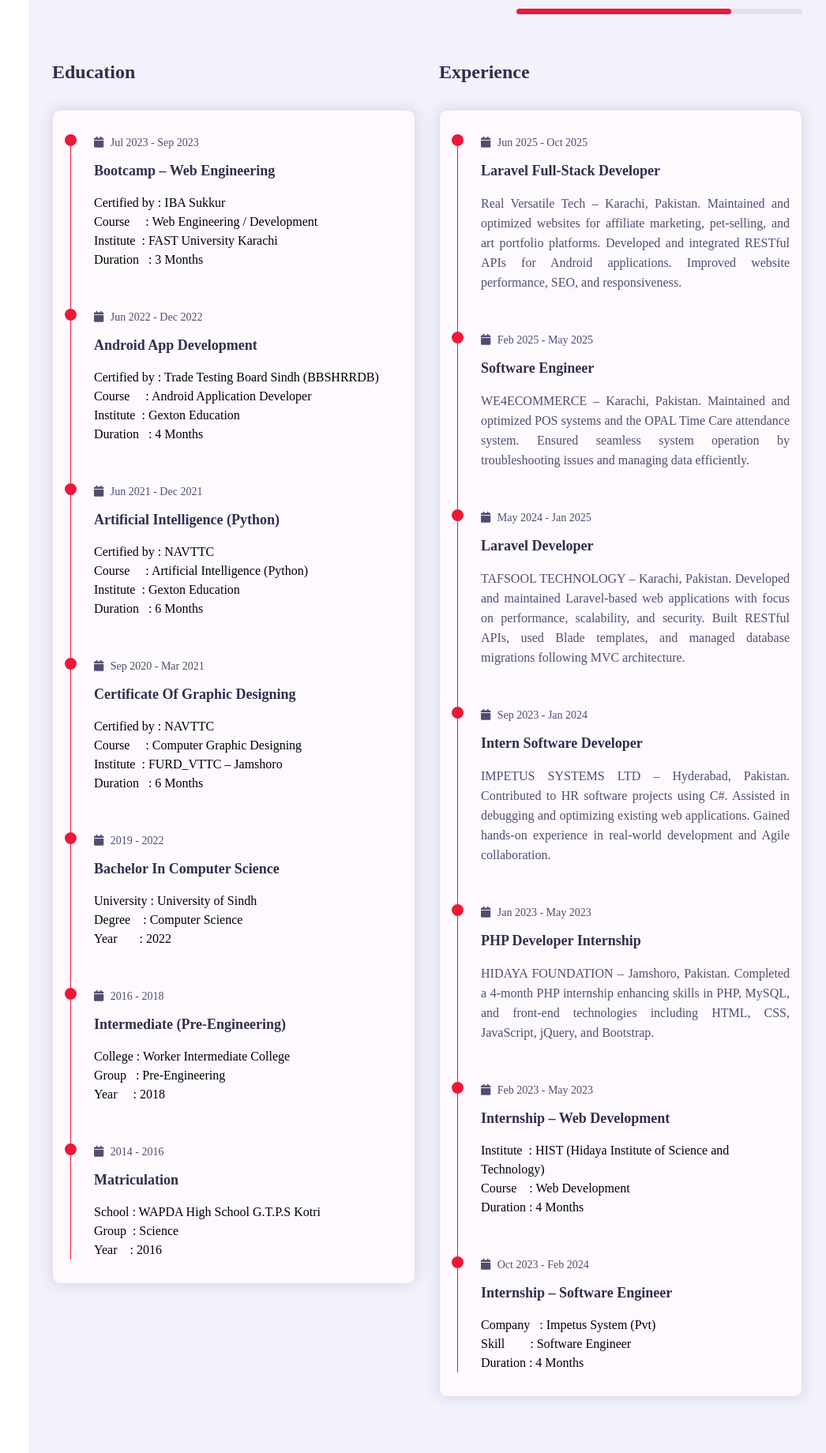
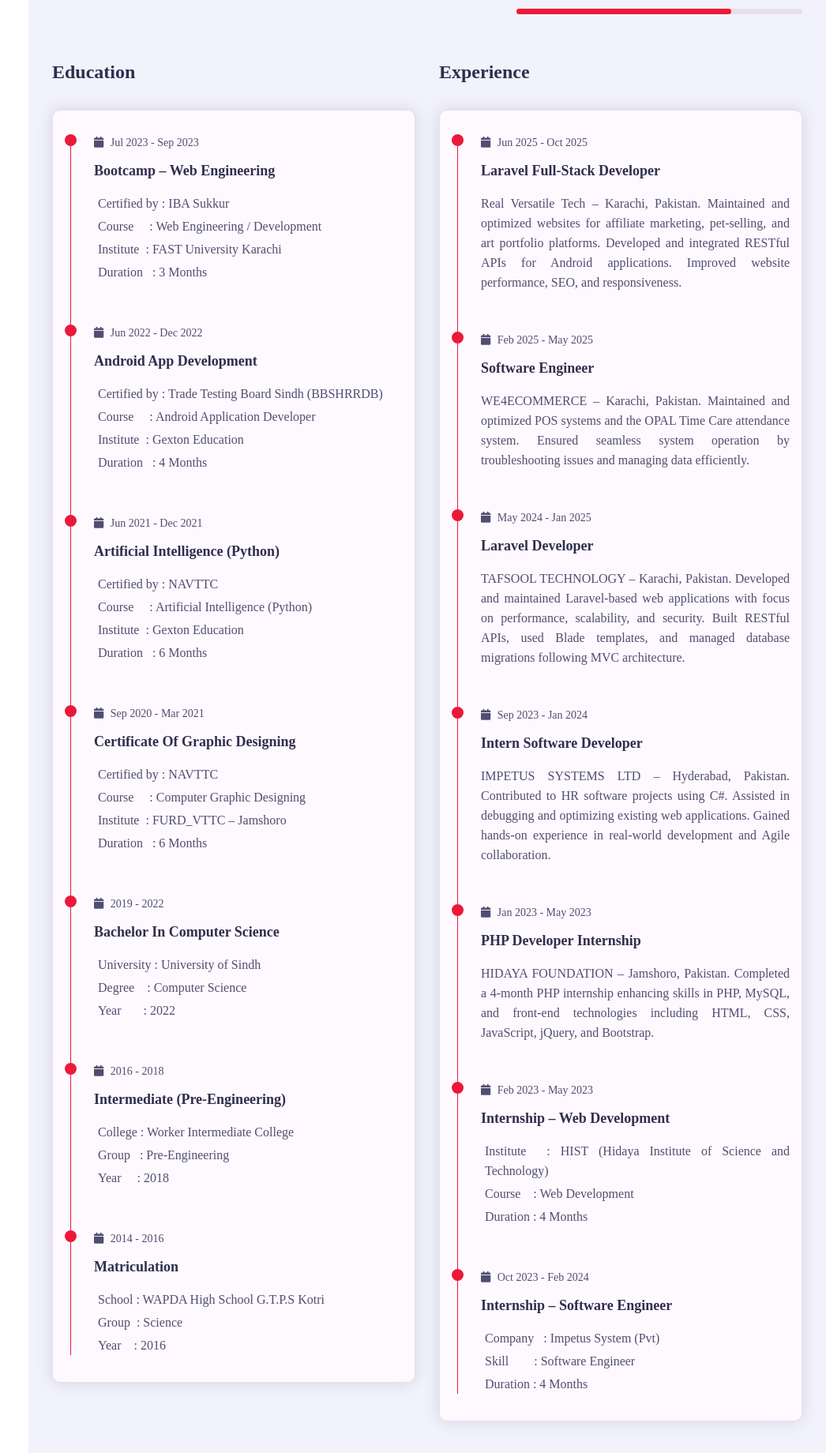
Before and after one commit to abdul-khalid-66/abdul-khalid-66.github.io, a PHP site: page / in a window 1280 px wide. Shown: the part 1854-3694 px from the top of the page at 79% size, without its empty margins (234-1280 px from the left). Run offline with PHP 8.4, Linux system fonts and the light colour scheme; some libraries are stand-ins or nearby versions; some web fonts are replaced.

Commit message:
now last project added successfully

```diff
--- a/css/style.css
+++ b/css/style.css
@@ -497,6 +497,19 @@ h3.my-profession{
     text-align: justify;
     color: var(--text-black-700);
 }
+.about .about-content .timeline .timeline-text ul,
+.about .about-content .timeline .timeline-item > ul{
+    padding-left: 5px;
+    list-style: none;
+    margin-top: 6px;
+}
+.about .about-content .timeline .timeline-text ul li,
+.about .about-content .timeline .timeline-item > ul li{
+    margin-bottom: 4px;
+    line-height: 25px;
+    font-size: 16px;
+    color: var(--text-black-700);
+}
 /* About end */
 /* Service start */
 .service .container{
--- a/index.html
+++ b/index.html
@@ -90,9 +90,6 @@
         .portfolio-img img { width: 100%; display: block; transition: transform 0.3s ease; }
         .portfolio-item-inner:hover .portfolio-img img { transform: scale(1.05); }
 
-        /* ===== TIMELINE UL ===== */
-        .timeline-text ul { padding-left: 5px; list-style: none; margin-top: 6px; }
-        .timeline-text ul li { margin-bottom: 4px; }
     </style>
 
     <title>Abdul Khalid | Portfolio</title>
@@ -269,14 +266,14 @@
                                                     <div class="circle-dot"></div>
                                                     <h3 class="timeline-date"><i class="fa fa-calendar"></i> Jul 2023 - Sep 2023</h3>
                                                     <h4 class="timeline-title">Bootcamp – Web Engineering</h4>
-                                                    <p class="timeline-text">
+                                                    <div class="timeline-text">
                                                         <ul>
                                                             <li>Certified by : IBA Sukkur</li>
                                                             <li>Course &nbsp;&nbsp;&nbsp;&nbsp;: Web Engineering / Development</li>
                                                             <li>Institute &nbsp;: FAST University Karachi</li>
                                                             <li>Duration &nbsp;&nbsp;: 3 Months</li>
                                                         </ul>
-                                                    </p>
+                                                    </div>
                                                 </div>
 
                                                 <!-- Android App Development -->
@@ -284,14 +281,14 @@
                                                     <div class="circle-dot"></div>
                                                     <h3 class="timeline-date"><i class="fa fa-calendar"></i> Jun 2022 - Dec 2022</h3>
                                                     <h4 class="timeline-title">Android App Development</h4>
-                                                    <p class="timeline-text">
+                                                    <div class="timeline-text">
                                                         <ul>
                                                             <li>Certified by : Trade Testing Board Sindh (BBSHRRDB)</li>
                                                             <li>Course &nbsp;&nbsp;&nbsp;&nbsp;: Android Application Developer</li>
                                                             <li>Institute &nbsp;: Gexton Education</li>
                                                             <li>Duration &nbsp;&nbsp;: 4 Months</li>
                                                         </ul>
-                                                    </p>
+                                                    </div>
                                                 </div>
 
                                                 <!-- Artificial Intelligence -->
@@ -299,14 +296,14 @@
                                                     <div class="circle-dot"></div>
                                                     <h3 class="timeline-date"><i class="fa fa-calendar"></i> Jun 2021 - Dec 2021</h3>
                                                     <h4 class="timeline-title">Artificial Intelligence (Python)</h4>
-                                                    <p class="timeline-text">
+                                                    <div class="timeline-text">
                                                         <ul>
                                                             <li>Certified by : NAVTTC</li>
                                                             <li>Course &nbsp;&nbsp;&nbsp;&nbsp;: Artificial Intelligence (Python)</li>
                                                             <li>Institute &nbsp;: Gexton Education</li>
                                                             <li>Duration &nbsp;&nbsp;: 6 Months</li>
                                                         </ul>
-                                                    </p>
+                                                    </div>
                                                 </div>
 
                                                 <!-- Graphic Designing -->
@@ -314,14 +311,14 @@
                                                     <div class="circle-dot"></div>
                                                     <h3 class="timeline-date"><i class="fa fa-calendar"></i> Sep 2020 - Mar 2021</h3>
                                                     <h4 class="timeline-title">Certificate of Graphic Designing</h4>
-                                                    <p class="timeline-text">
+                                                    <div class="timeline-text">
                                                         <ul>
                                                             <li>Certified by : NAVTTC</li>
                                                             <li>Course &nbsp;&nbsp;&nbsp;&nbsp;: Computer Graphic Designing</li>
                                                             <li>Institute &nbsp;: FURD_VTTC – Jamshoro</li>
                                                             <li>Duration &nbsp;&nbsp;: 6 Months</li>
                                                         </ul>
-                                                    </p>
+                                                    </div>
                                                 </div>
 
                                                 <!-- Bachelor -->
@@ -329,13 +326,13 @@
                                                     <div class="circle-dot"></div>
                                                     <h3 class="timeline-date"><i class="fa fa-calendar"></i> 2019 - 2022</h3>
                                                     <h4 class="timeline-title">Bachelor in Computer Science</h4>
-                                                    <p class="timeline-text">
+                                                    <div class="timeline-text">
                                                         <ul>
                                                             <li>University : University of Sindh</li>
                                                             <li>Degree &nbsp;&nbsp;&nbsp;: Computer Science</li>
                                                             <li>Year &nbsp;&nbsp;&nbsp;&nbsp;&nbsp;&nbsp;: 2022</li>
                                                         </ul>
-                                                    </p>
+                                                    </div>
                                                 </div>
 
                                                 <!-- Intermediate -->
@@ -343,13 +340,13 @@
                                                     <div class="circle-dot"></div>
                                                     <h3 class="timeline-date"><i class="fa fa-calendar"></i> 2016 - 2018</h3>
                                                     <h4 class="timeline-title">Intermediate (Pre-Engineering)</h4>
-                                                    <p class="timeline-text">
+                                                    <div class="timeline-text">
                                                         <ul>
                                                             <li>College : Worker Intermediate College</li>
                                                             <li>Group &nbsp;&nbsp;: Pre-Engineering</li>
                                                             <li>Year &nbsp;&nbsp;&nbsp;&nbsp;: 2018</li>
                                                         </ul>
-                                                    </p>
+                                                    </div>
                                                 </div>
 
                                                 <!-- Matriculation -->
@@ -357,13 +354,13 @@
                                                     <div class="circle-dot"></div>
                                                     <h3 class="timeline-date"><i class="fa fa-calendar"></i> 2014 - 2016</h3>
                                                     <h4 class="timeline-title">Matriculation</h4>
-                                                    <p class="timeline-text">
+                                                    <div class="timeline-text">
                                                         <ul>
                                                             <li>School : WAPDA High School G.T.P.S Kotri</li>
                                                             <li>Group &nbsp;: Science</li>
                                                             <li>Year &nbsp;&nbsp;&nbsp;: 2016</li>
                                                         </ul>
-                                                    </p>
+                                                    </div>
                                                 </div>
 
                                             </div>
@@ -423,13 +420,13 @@
                                                     <div class="circle-dot"></div>
                                                     <h3 class="timeline-date"><i class="fa fa-calendar"></i> Feb 2023 - May 2023</h3>
                                                     <h4 class="timeline-title">Internship – Web Development</h4>
-                                                    <p class="timeline-text">
+                                                    <div class="timeline-text">
                                                         <ul>
                                                             <li>Institute &nbsp;: HIST (Hidaya Institute of Science and Technology)</li>
                                                             <li>Course &nbsp;&nbsp;&nbsp;: Web Development</li>
                                                             <li>Duration : 4 Months</li>
                                                         </ul>
-                                                    </p>
+                                                    </div>
                                                 </div>
 
                                                 <!-- Impetus Internship -->
@@ -437,13 +434,13 @@
                                                     <div class="circle-dot"></div>
                                                     <h3 class="timeline-date"><i class="fa fa-calendar"></i> Oct 2023 - Feb 2024</h3>
                                                     <h4 class="timeline-title">Internship – Software Engineer</h4>
-                                                    <p class="timeline-text">
+                                                    <div class="timeline-text">
                                                         <ul>
                                                             <li>Company &nbsp;&nbsp;: Impetus System (Pvt)</li>
                                                             <li>Skill &nbsp;&nbsp;&nbsp;&nbsp;&nbsp;&nbsp;&nbsp;: Software Engineer</li>
                                                             <li>Duration : 4 Months</li>
                                                         </ul>
-                                                    </p>
+                                                    </div>
                                                 </div>
 
                                             </div>
@@ -547,7 +544,7 @@
                         <div class="portfolio-item padd-15">
                             <div class="portfolio-item-inner shadow-dark">
                                 <div class="portfolio-img">
-                                    <a href="https://github.com/abdul-khalid-66/Login-Registeration-form.git" target="_blank"><img src="image/large_3.jpg" alt="Login Registration"></a>
+                                    <a href="https://tailor.jaansfabrics.com" target="_blank"><img src="image/tailorshop.png" alt="Login Registration"></a>
                                 </div>
                             </div>
                         </div>
```
Also changed, not shown: image/tailorshop.png (added).
